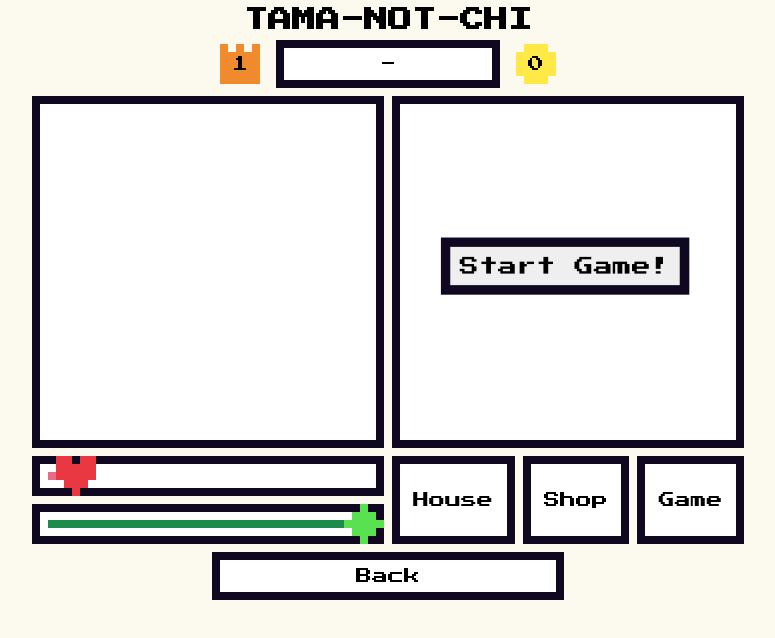
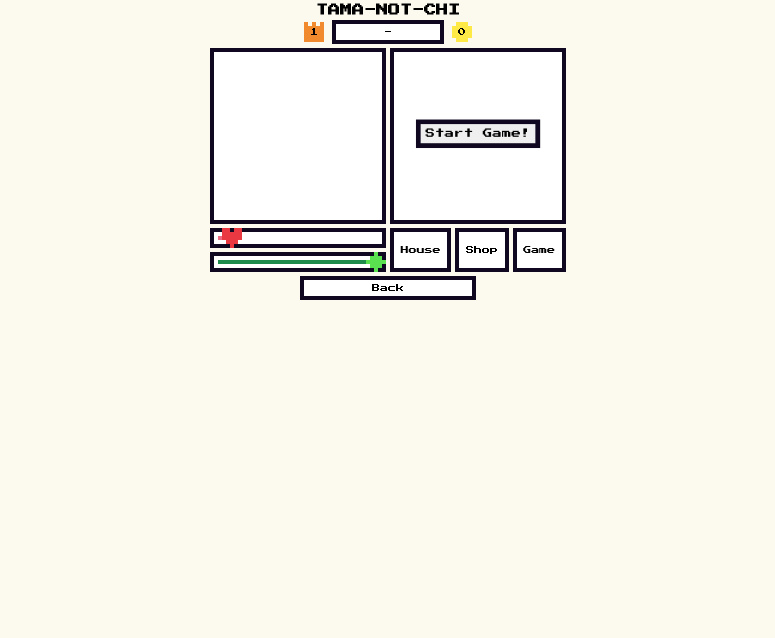
Before and after one commit to AJWinebrenner/tamanotchi, a React (Create React App) app in the folder tamanotchi_react/: page /game in a window 1280 px wide. Both pictures are taken after a click on the button "Game". Shown: the top 638 px of the page, without its empty margins (252-1027 px from the left). Built offline with nearby package versions, Linux system fonts and the light colour scheme; no server answers.

Commit message:
fix game scaling

```diff
--- a/tamanotchi_react/src/App.css
+++ b/tamanotchi_react/src/App.css
@@ -2,7 +2,7 @@
   --sprite-size: 20px;
   --title-size: 3px;
   --font-size: 2px;
-  --scale: 8;
+  --scale: 4;
   --pixel: calc(var(--scale) * 1px);
   --icon-size: 5px;
   --save-header: 5px;
@@ -300,8 +300,6 @@ h1 {
   display: grid;
   grid-template-columns: repeat(4, 1fr);
   grid-template-rows: repeat(4, 1fr);
-  /* border: solid tomato; */
-  /* gap: 1em; */
 }
 
 .card{
@@ -361,33 +359,34 @@ h1 {
 
 .game-complete-container{
   position:relative;
-  bottom: 175px;
+  bottom: calc(var(--game-size)*var(--scale)*0.5);
   text-align: center;
   animation: zoom-in-zoom-out 2s ease infinite;
 }
 
 .start-mini-btn{
-  position:relative;
-  top:130px;
+  position: relative;
+  top: 50%;
   animation: zoom-in-zoom-out 2s ease infinite;
   cursor: pointer;
 }
 
 @keyframes zoom-in-zoom-out {
   0% {
-    transform: scale(1, 1);
+    transform: scale(1, 1) translateY(-50%);
   }
   50% {
-    transform: scale(1.2, 1.2);
+    transform: scale(1.2, 1.2) translateY(-50%);
   }
   100% {
-    transform: scale(1, 1);
+    transform: scale(1, 1) translateY(-50%);
   }
 }
 
 .viewboxactivity{
-  height: 320px;
-  width: 315px;
+  position: relative;
+  height: calc(var(--game-size)*var(--scale));
+  width: calc(var(--game-size)*var(--scale));
   text-align: center;
 }
 
```
